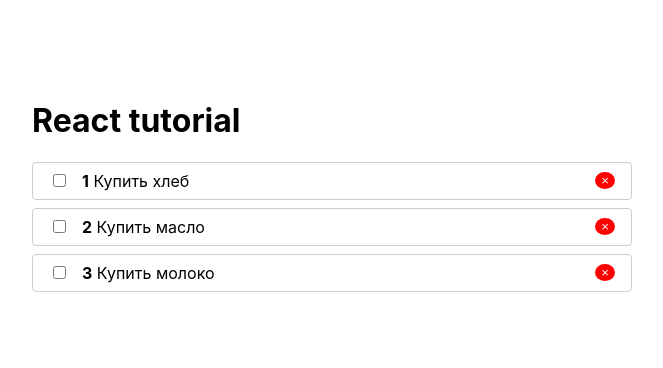
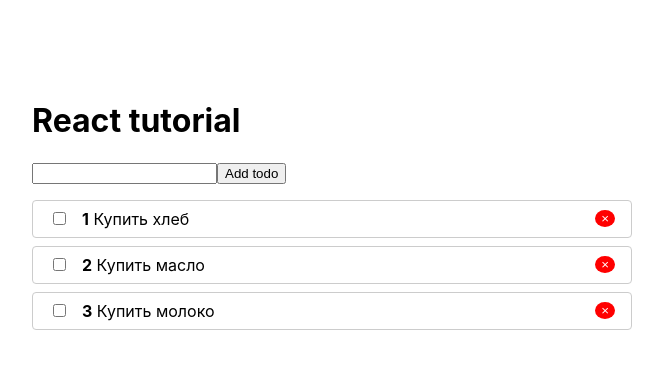
Before and after one commit to chernetskiy-ivan/React-youtube, a React (Create React App) app: page / in a window 1280 px wide. Shown: the top 368 px of the page, without its empty margins (308-971 px from the left). Built offline with nearby package versions, Linux system fonts and the light colour scheme.

Commit message:
we can add todo item

```diff
--- a/src/App.js
+++ b/src/App.js
@@ -1,6 +1,7 @@
 import React from 'react'
 import TodoList from './todo/TodoList'
 import Context from './context'
+import AddTodo from "./todo/AddTodo";
 
 function App() {
     const [todos, setTodos] = React.useState([
@@ -23,11 +24,19 @@ function App() {
         ))
     }
 
+    function addTodo(title){
+        setTodos(todos.concat([{
+            title: title,//можно просто записать title,
+            id: Date.now(),
+            completed: false
+        }]))
+    }
+
   return (
       <Context.Provider value={{removeTodo: removeTodo}}>
           <div className='wrapper'>
               <h1>React tutorial</h1>
-
+              <AddTodo onCreate={addTodo}/>
               {todos.length ? <TodoList todos={todos} onToggle={toggleTodo}></TodoList> : <p>No todos</p>}
 
           </div>
--- /dev/null
+++ b/src/todo/AddTodo.js
@@ -0,0 +1,27 @@
+import React, {useState} from 'react'
+import PropTypes from 'prop-types'
+
+function AddTodo({onCreate}){
+    const [value,setValue] = useState('')
+
+    function submitHandler(event){
+        event.preventDefault()
+
+        if(value.trim()){
+            onCreate(value)
+        }
+    }
+
+    return (
+        <form style={{marginBottom: '1rem'}} onSubmit={submitHandler}>
+            <input value={value} onChange={event => setValue(event.target.value)} />
+            <button type={"submit"}>Add todo</button>
+        </form>
+    )
+}
+
+AddTodo.propTypes = {
+    onCreate: PropTypes.func.isRequired
+}
+
+export default AddTodo
```
